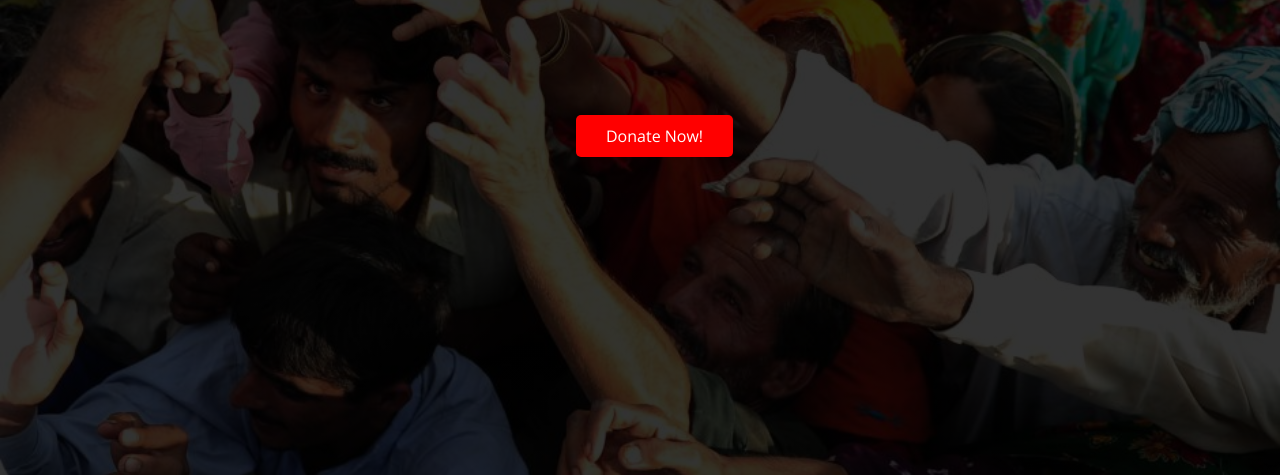
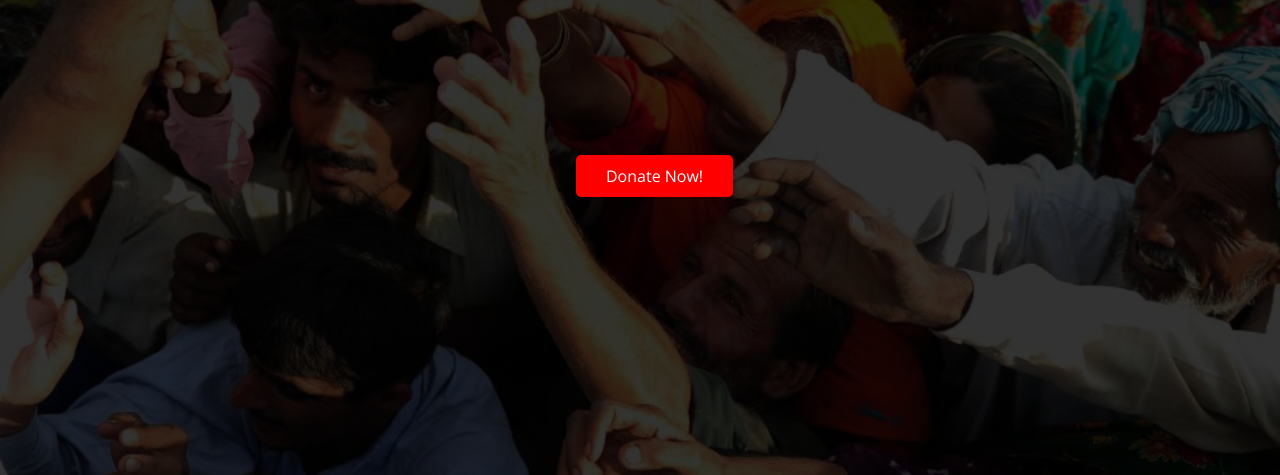
Before and after one commit to EngrSaad2/Donation-Web, a plain HTML site: page index.html in a window 1280 px wide. Shown: the part 325-800 px from the top of the page. Drawn offline with nearby package versions, Linux system fonts and the light colour scheme.

Commit message:
Assignment 1 - Donation for Humanity

```diff
--- a/style.css
+++ b/style.css
@@ -37,7 +37,7 @@ body {
 .container a {
     position: absolute;
     text-align: center;
-    top: 55%;
+    top: 60%;
     margin-left: 45%;
     margin-right: 40%;
 
```
